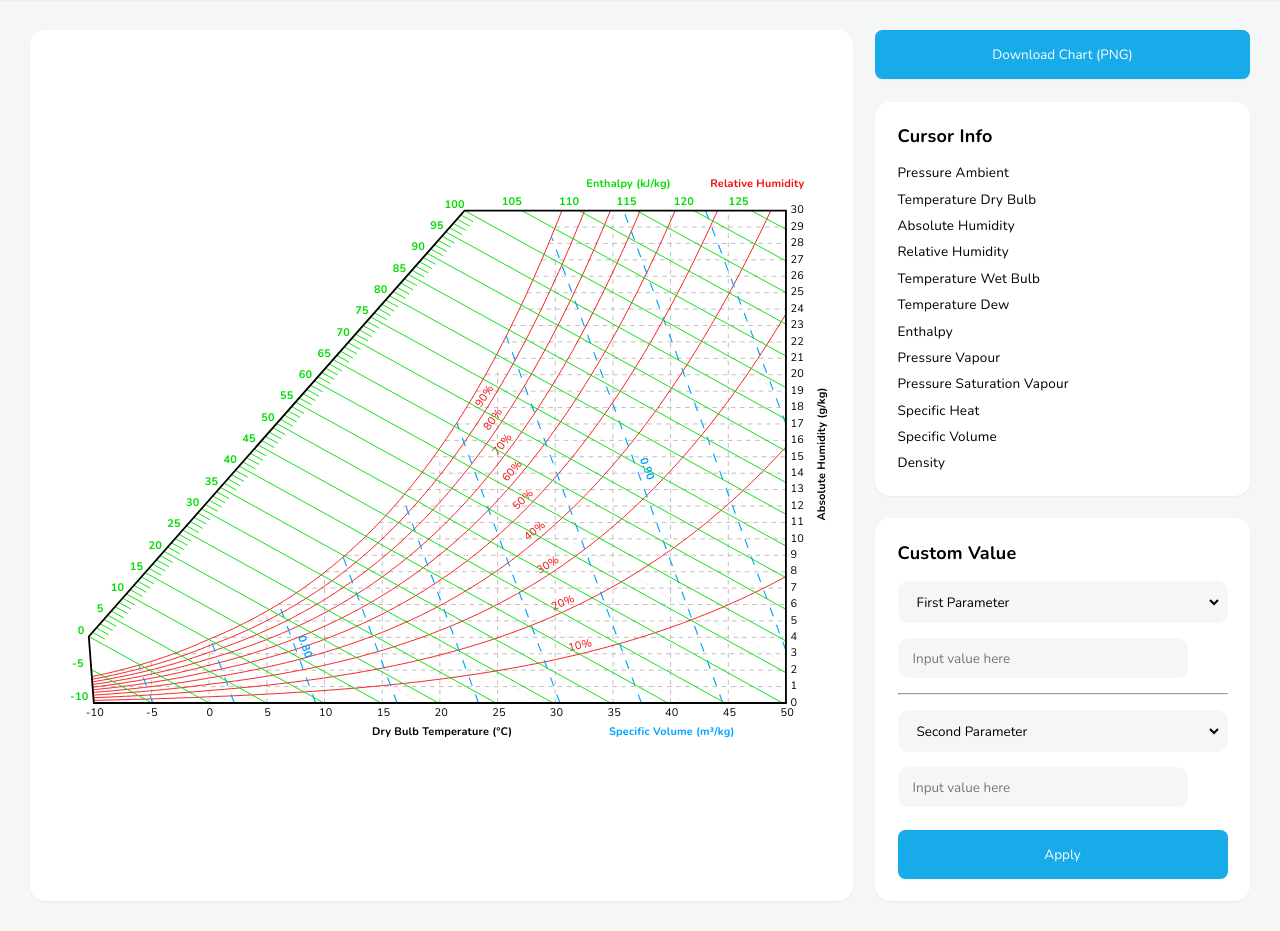
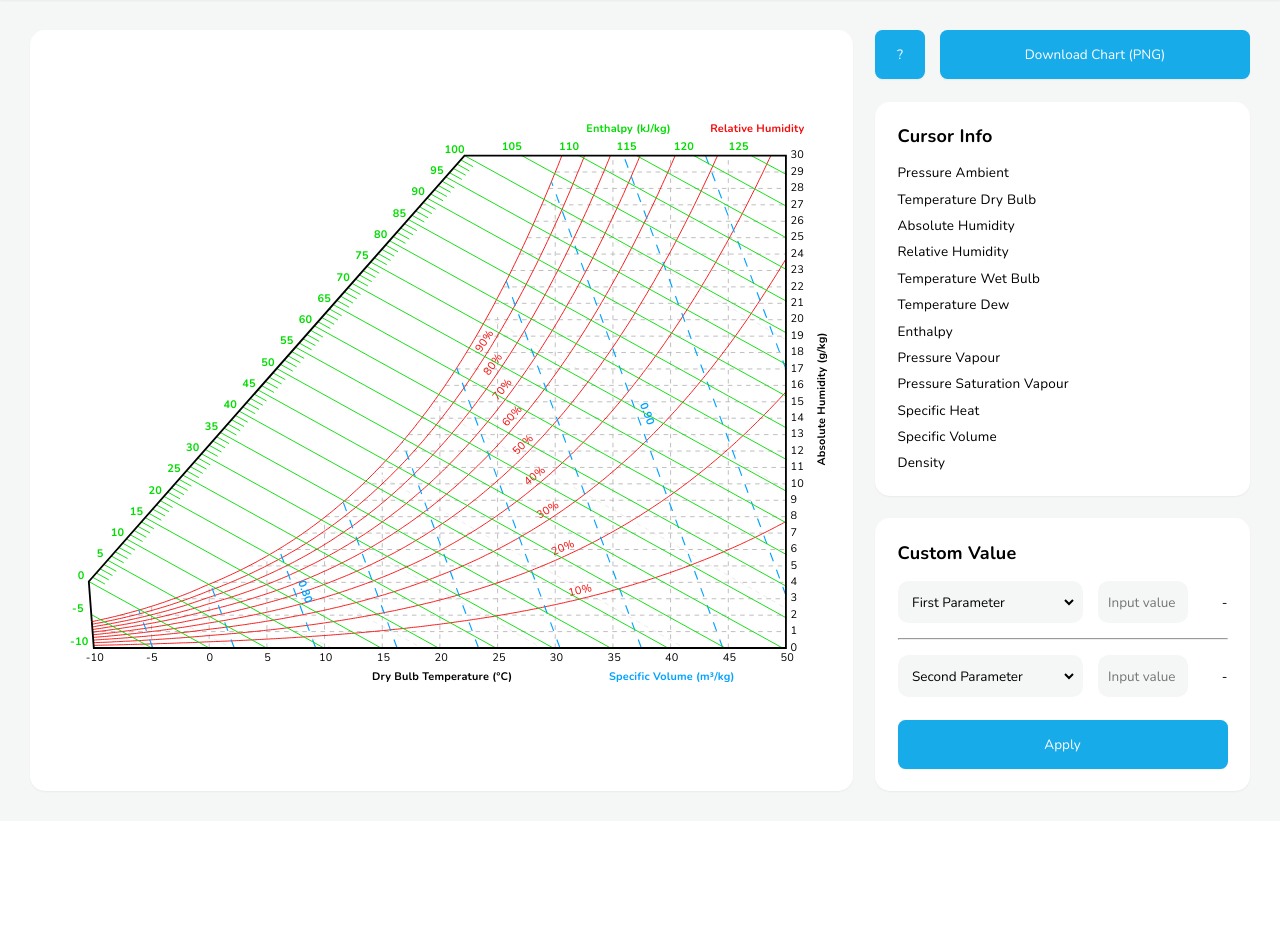
Before and after one commit to OzikPutraJarwo/App, a PHP site: page /psychrometric-chart/ in a window 1280 px wide. Shown: the part 61-992 px from the top of the page. After the commit the page ends 854 px from the top, so only its background shows below. Run offline with PHP 8.4, Linux system fonts and the light colour scheme.

Commit message:
Psychrometric Chart - Info & marker info

```diff
--- a/psychrometric-chart/index.html
+++ b/psychrometric-chart/index.html
@@ -410,9 +410,31 @@
 
       <div class="info">
 
+        <div class="button-action">
+          <button id="infoBtn">?</button>
           <button id="downloadBtn">Download Chart (PNG)</button>
+        </div>
 
-        <div class="item value">
+        <div class="item help">
+          <div class="title">Help</div>
+          <div class="content">
+            <ul>
+              <li>Hover the cursor over the chart and the value will appear in "Cursor Info".</li>
+              <li>Click on the chart to place a marker.</li>
+              <li>Click on marker to see its chart value.</li>
+              <li>For custom value:</li>
+              <ul>
+                <li>Select First Parameter</li>
+                <li>Select Second Parameter</li>
+                <li>Fill in the input value</li>
+                <li>Click Apply</li>
+              </ul>
+              <li>To download a chart with marker values, click on one of the markers until the chart value appears, then "Download Chart".</li>
+            </ul>
+          </div>
+        </div>
+
+        <div class="item cursor">
           <div class="title">Cursor Info</div>
           <div class="content">
 
@@ -473,6 +495,7 @@
 
         <div class="item custom">
           <div class="title">Custom Value</div>
+          <div class="custom-param">
             <select id="select-first-param" onchange="updateOptions();updateSecondUnit()">
                 <option value disabled selected>First Parameter</option>
                 <option value="tdb">Temperature Dry Bulb</option>
@@ -483,16 +506,19 @@
             </select>
             <div class="param-input first-param">
               <input type="number" id="first-param" placeholder="Input value here">
-            <input type="text" id="select-first-unit" value="" readonly>
+              <input type="text" id="select-first-unit" value="-" readonly>
+            </div>
           </div>
           <hr>
+          <div class="custom-param">
             <select id="select-second-param" onchange="updateSecondUnit()">
               <option value selected disabled>Second Parameter</option>
               <option value disabled>Choose 'First Parameter' first</option>
             </select>
             <div class="param-input second-param">
               <input type="number" id="second-param" placeholder="Input value here">
-            <input type="text" id="select-second-unit" value="" readonly>
+              <input type="text" id="select-second-unit" value="-" readonly>
+            </div>
           </div>
           <button id="custom-submit" onclick="submitCustom()">Apply</button>
         </div>
--- a/psychrometric-chart/script.js
+++ b/psychrometric-chart/script.js
@@ -535,4 +535,24 @@ function submitCustom() {
   mar.appendChild(dot);
 }
 
+const btnInfo = document.querySelector('#infoBtn');
+const contentInfo = document.querySelector('.help');
+btnInfo.addEventListener('click', () => {
+  if (contentInfo.style.display === "block") {
+    contentInfo.style.height = contentInfo.scrollHeight + 'px';
+    setTimeout(() => {
+      contentInfo.style.height = '0';
+    }, 10);
+    setTimeout(() => {
+      contentInfo.style.display = 'none';
+    }, 150);
+  } else {
+    contentInfo.style.display = 'block';
+    contentInfo.style.height = '0';
+    setTimeout(() => {
+      contentInfo.style.height = contentInfo.scrollHeight + 'px';
+    }, 10);
+  }
+});
+
 // Created with love by Ozik Jarwo, 2025. Full of battle, mixed with reversed engineering.
--- a/psychrometric-chart/style.css
+++ b/psychrometric-chart/style.css
@@ -2,6 +2,14 @@ input::-webkit-outer-spin-button,
 input::-webkit-inner-spin-button {
   -webkit-appearance: none;
   margin: 0;
+}
+
+input, select {
+  padding: .7rem !important
+}
+
+button {
+  user-select: none;
 }
 
 .hide {
@@ -31,6 +39,7 @@ svg {
 .chart-container {
   display: grid;
   padding: 0 !important;
+  overflow: hidden;
 }
 
 .chart {
@@ -38,7 +47,20 @@ svg {
   background-color: #fff;
 }
 
-.value {
+.button-action {
+  display: grid;
+  gap: 1rem;
+  grid-template-columns: 50px 1fr;
+}
+
+.help {
+  overflow: hidden;
+  height: 0;
+  display: none;
+  transition: height 0.5s;
+}
+
+.cursor {
   font-size: 90%;
 }
 
@@ -48,7 +70,7 @@ svg {
   font-weight: bold;
 }
 
-.content {
+.cursor .content {
   display: grid;
   grid-template-columns: 1fr 65px 55px;
   gap: .5rem
@@ -127,13 +149,22 @@ g[name="outerline"] {
   color: #000;
 }
 
+.custom .custom-param {
+  display: grid;
+  grid-template-columns: 1fr 130px;
+  gap: 1rem
+}
+
 .custom hr {
   margin: 1rem 0;
 }
 
 .custom .param-input {
-  margin-top: 1rem;
   display: flex;
+}
+
+.custom .param-input input {
+  text-align: center;
 }
 
 .custom .param-input input:first-child {
@@ -144,7 +175,7 @@ g[name="outerline"] {
   width: 40px;
   font-size: 90%;
   background: white;
-  padding: 0;
+  padding: 0 !important;
   text-align: right;
 }
 
@@ -165,7 +196,7 @@ g[name="outerline"] {
   }
 }
 
-@media (min-width: 1440px) {
+@media (min-width: 1900px) {
   .marker-popup {
     transform: translateX(7px);
   }
```
Lines whose indentation alone changed are shown as unchanged.
